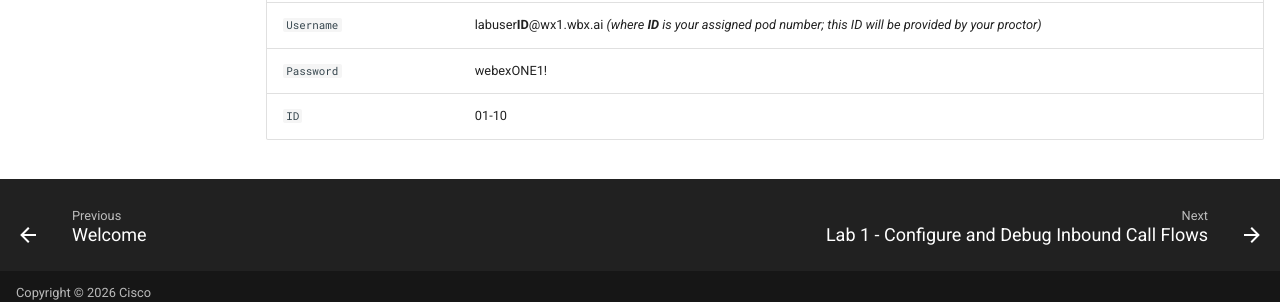
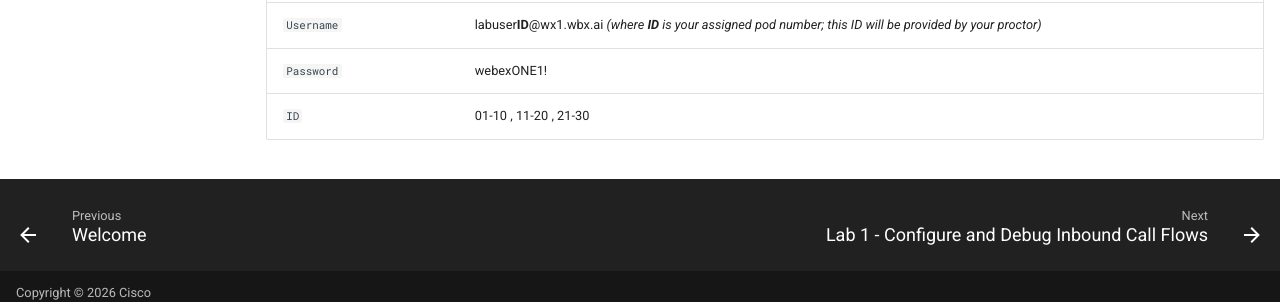
Before and after one commit to WebexCC-SA/LAB-21177, an MkDocs documentation site: the page built from docs/overview.md, in a window 1280 px wide and 900 px high, scrolled down 598 px. Shown: the part 584-886 px from the top of the window. Built offline with MkDocs 1.6.1 and Material for MkDocs 9.7.7, drawn with Linux system fonts in a browser that asks for light colours.

Commit message:
Update overview.md

```diff
--- a/docs/overview.md
+++ b/docs/overview.md
@@ -38,4 +38,4 @@
 | `WxCC Desktop URL`            | <a href="https://desktop.wxcc-us1.cisco.com/" target="_blank">https://desktop.wxcc-us1.cisco.com/</a> |
 | `Username`       | labuser**ID**@wx1.wbx.ai  _(where **ID** is your assigned pod number; this ID will be provided by your proctor)_ |
 | `Password`       | webexONE1! |
-| `ID`       | 01-10 | 11-20 | 21-30 |
+| `ID`       | 01-10 , 11-20 , 21-30 |
```
